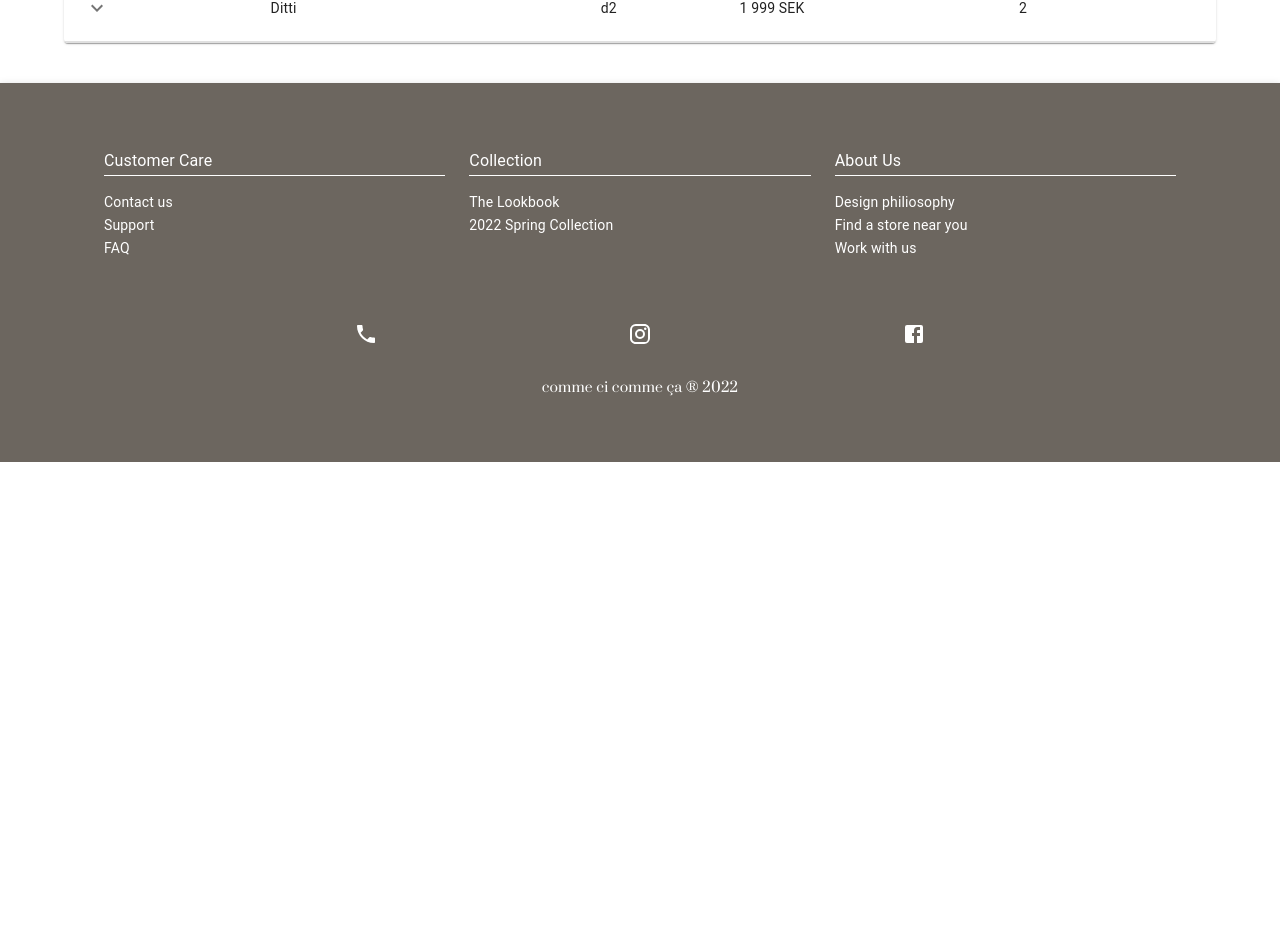
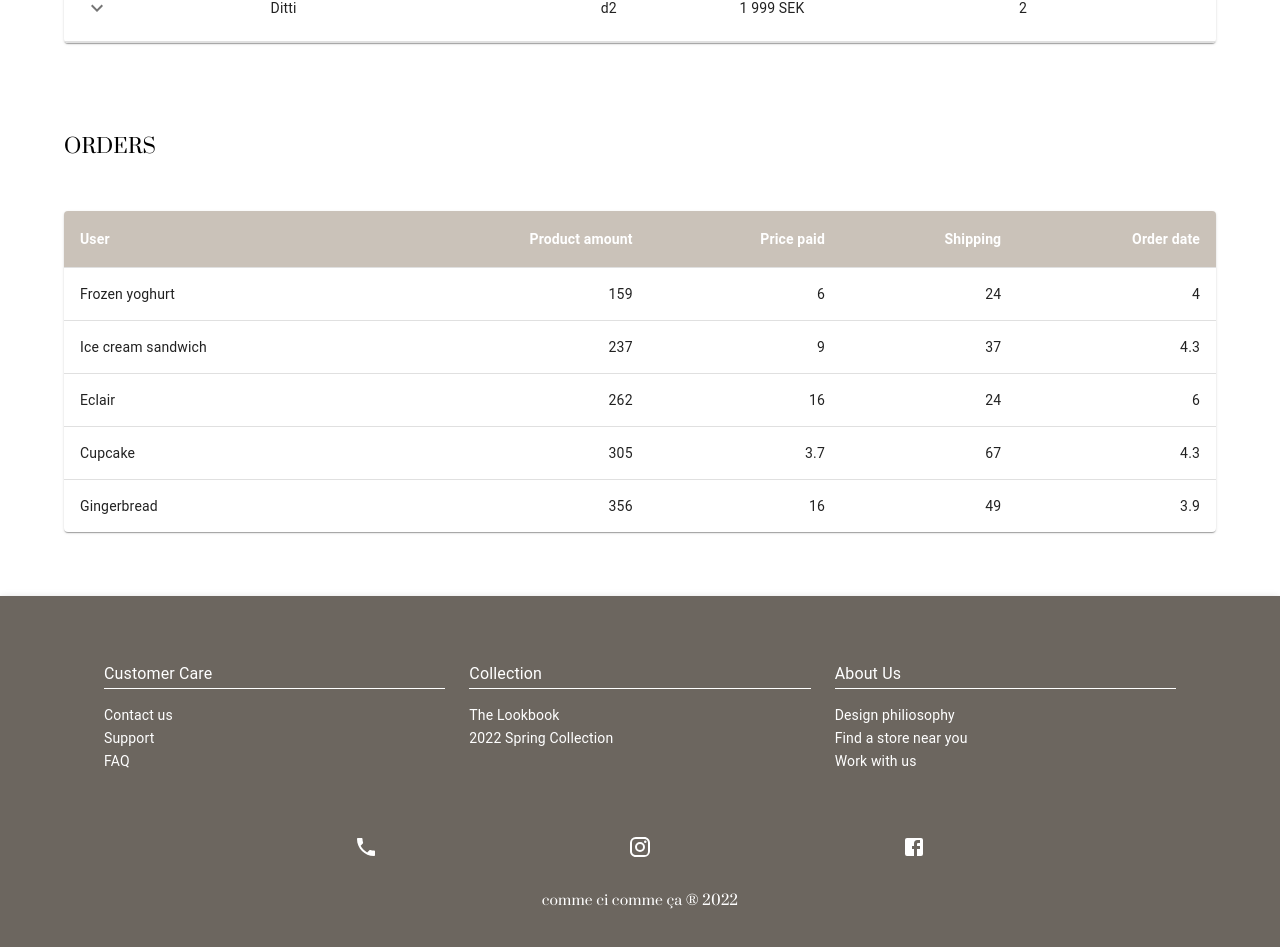
Before and after one commit to millie-wy/slutprojekt-webbshop, a React (Create React App) app in the folder client/: page /admin in a window 1280 px wide. Shown: the part 1395-2342 px from the top of the page. Before the commit the page ends 1857 px from the top, so only its background shows below. Built offline with nearby package versions, Linux system fonts and the light colour scheme; a web font is replaced by a local one.

Commit message:
added order table (needs correct data)
Co-authored-by: Fia <fiababiakandersson@users.noreply.github.com>

```diff
--- a/client/src/components/Admin/AdminPage.tsx
+++ b/client/src/components/Admin/AdminPage.tsx
@@ -3,6 +3,7 @@
 import { useState } from "react";
 import AddProductForm from "./AddProductForm";
 import AdminCollapsibleTable from "./AdminCollapsibleTable";
+import BasicTable from "./OrderTable";
 import Modal from "./Modal";
 
 function AdminPage() {
@@ -40,8 +41,23 @@
           <AddProductForm />
         </Modal>
       </Box>
-      <AdminCollapsibleTable />
+      <div
+        style={{
+          display: "flex",
+          flexDirection: "column",
+          rowGap: "3rem",
+        }}
+      >
+        <AdminCollapsibleTable />
 
+        <Typography
+          sx={{ textTransform: "uppercase", fontFamily: "Prata", mt: "1rem" }}
+          variant="h6"
+        >
+          Orders
+        </Typography>
+        <BasicTable />
+      </div>
     </Container>
   );
 }
--- /dev/null
+++ b/client/src/components/Admin/OrderTable.tsx
@@ -0,0 +1,85 @@
+import * as React from "react";
+import Table from "@mui/material/Table";
+import TableBody from "@mui/material/TableBody";
+import TableCell from "@mui/material/TableCell";
+import TableContainer from "@mui/material/TableContainer";
+import TableHead from "@mui/material/TableHead";
+import TableRow from "@mui/material/TableRow";
+import Paper from "@mui/material/Paper";
+
+function createData(
+  name: string,
+  calories: number,
+  fat: number,
+  carbs: number,
+  protein: number
+) {
+  return { name, calories, fat, carbs, protein };
+}
+
+const rows = [
+  createData("Frozen yoghurt", 159, 6.0, 24, 4.0),
+  createData("Ice cream sandwich", 237, 9.0, 37, 4.3),
+  createData("Eclair", 262, 16.0, 24, 6.0),
+  createData("Cupcake", 305, 3.7, 67, 4.3),
+  createData("Gingerbread", 356, 16.0, 49, 3.9),
+];
+
+function BasicTable() {
+  return (
+    <TableContainer style={{ marginBottom: "3rem" }} component={Paper}>
+      <Table sx={{ minWidth: 650 }} aria-label="simple table">
+        <TableHead>
+          <TableRow style={{ backgroundColor: "#CAC2B9" }}>
+            <TableCell style={{ fontWeight: "bold", color: "white" }}>
+              User
+            </TableCell>
+            <TableCell
+              style={{ fontWeight: "bold", color: "white" }}
+              align="right"
+            >
+              Product amount
+            </TableCell>
+            <TableCell
+              style={{ fontWeight: "bold", color: "white" }}
+              align="right"
+            >
+              Price paid
+            </TableCell>
+            <TableCell
+              style={{ fontWeight: "bold", color: "white" }}
+              align="right"
+            >
+              Shipping
+            </TableCell>
+            <TableCell
+              style={{ fontWeight: "bold", color: "white" }}
+              align="right"
+            >
+              Order date
+            </TableCell>
+          </TableRow>
+        </TableHead>
+        <TableBody>
+          {/* HERE GOES THE CORRECT ORDER DATA */}
+          {rows.map((row) => (
+            <TableRow
+              key={row.name}
+              sx={{ "&:last-child td, &:last-child th": { border: 0 } }}
+            >
+              <TableCell component="th" scope="row">
+                {row.name}
+              </TableCell>
+              <TableCell align="right">{row.calories}</TableCell>
+              <TableCell align="right">{row.fat}</TableCell>
+              <TableCell align="right">{row.carbs}</TableCell>
+              <TableCell align="right">{row.protein}</TableCell>
+            </TableRow>
+          ))}
+        </TableBody>
+      </Table>
+    </TableContainer>
+  );
+}
+
+export default BasicTable;
```
